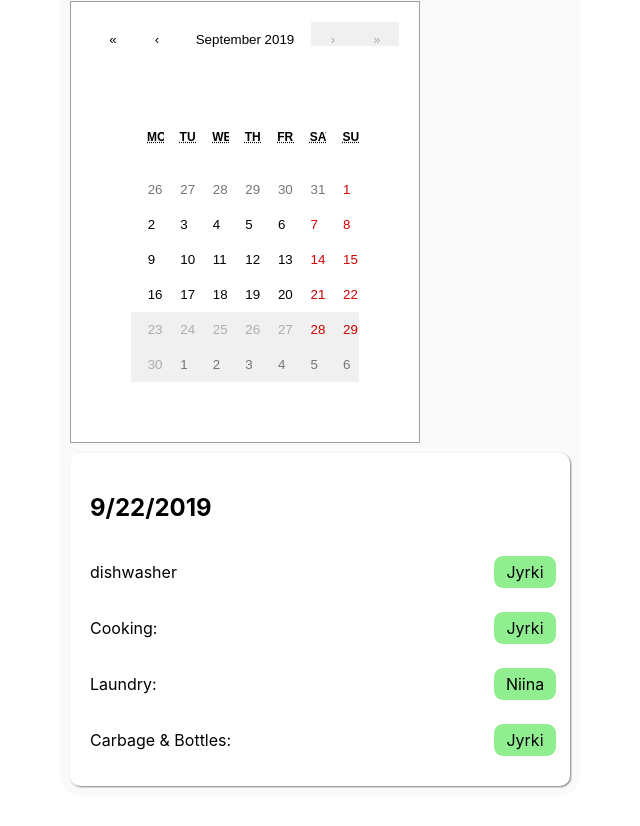
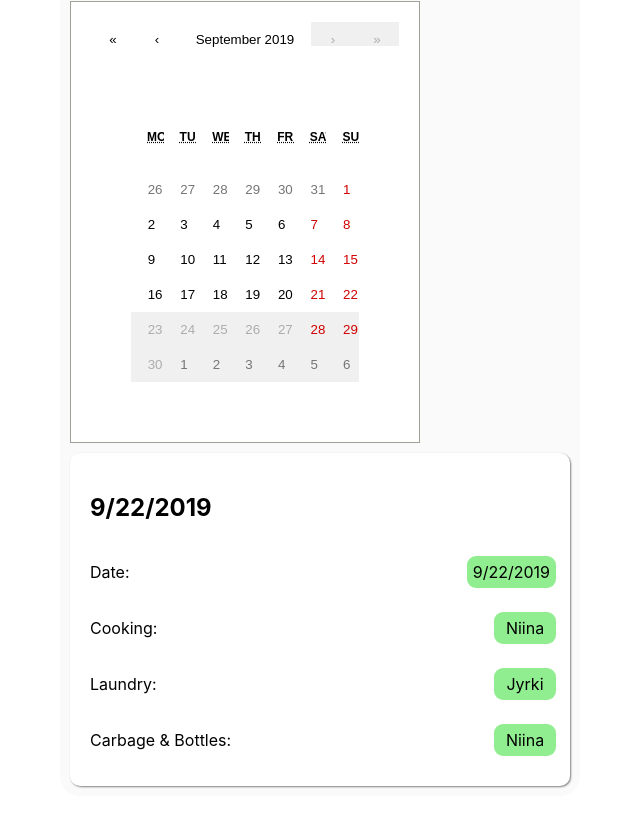
Before and after one commit to caldre/tasklist, a React (Create React App) app: page / in a window 1280 px wide. Shown: the part 504-1330 px from the top of the page, without its empty margins (320-960 px from the left). Built offline with nearby package versions, Linux system fonts and the light colour scheme.

Commit message:
Updated rendering for DateDetails

```diff
--- a/src/DateDetails.js
+++ b/src/DateDetails.js
@@ -11,38 +11,29 @@ const DateDetails = props => {
         const { tasksHistory } = value;
 
         // Miten käsittelen allaolevaa selectedDate-arrayta?
-        const selectedDate = tasksHistory.filter(
-          taskHistory => taskHistory.date === props.date
-        );
-        // Voin vaihtaa sen objektiksi esim
-        // const objekti = selectedDate[0]
-        // mutta en voi renderöidä siitä arvoja tyyliin objekti.dishwasher??
-        if (selectedDate[0]) {
-          console.log(selectedDate[0]);
-        }
-
+        const renderDate = tasksHistory
+          .filter(taskHistory => taskHistory.date === props.date)
+          .map(({ carbage, cooking, dishwasher, laundry, date }) => {
             return (
               <div className="task">
-            <h2 className="date">{props.date}</h2>
+                <h2 className="date">{date}</h2>
                 <p>
-              {/* Allaoleva ratkaisu ei voi olla mitenkään järkevä, eihän? */}
-              {/* Kait noi saa mapattua jotenkin järkevämmin? */}
-              {/* DEMO: Klikkaa kalenterista joko: 20, 21, 22 niin ekalla rivillä näkyy miten pitäisi toimia  */}
-              {/* DEMO: Jos klikkaa jotain muuta niin crashaa, se korjataan myöhemmin :)  */}
-              {Object.keys(selectedDate[0])[1]}
-              <span>{Object.values(selectedDate[0])[1]}</span>
+                  Date:<span>{date}</span>
                 </p>
                 <p>
-              Cooking:<span>Jyrki</span>
+                  Cooking:<span>{cooking}</span>
                 </p>
                 <p>
-              Laundry:<span>Niina</span>
+                  Laundry:<span>{laundry}</span>
                 </p>
                 <p>
-              Carbage & Bottles:<span>Jyrki</span>
+                  Carbage & Bottles:<span>{carbage}</span>
                 </p>
               </div>
             );
+          });
+
+        return renderDate;
       }}
     </Consumer>
   );
```
Lines whose indentation alone changed are shown as unchanged.
